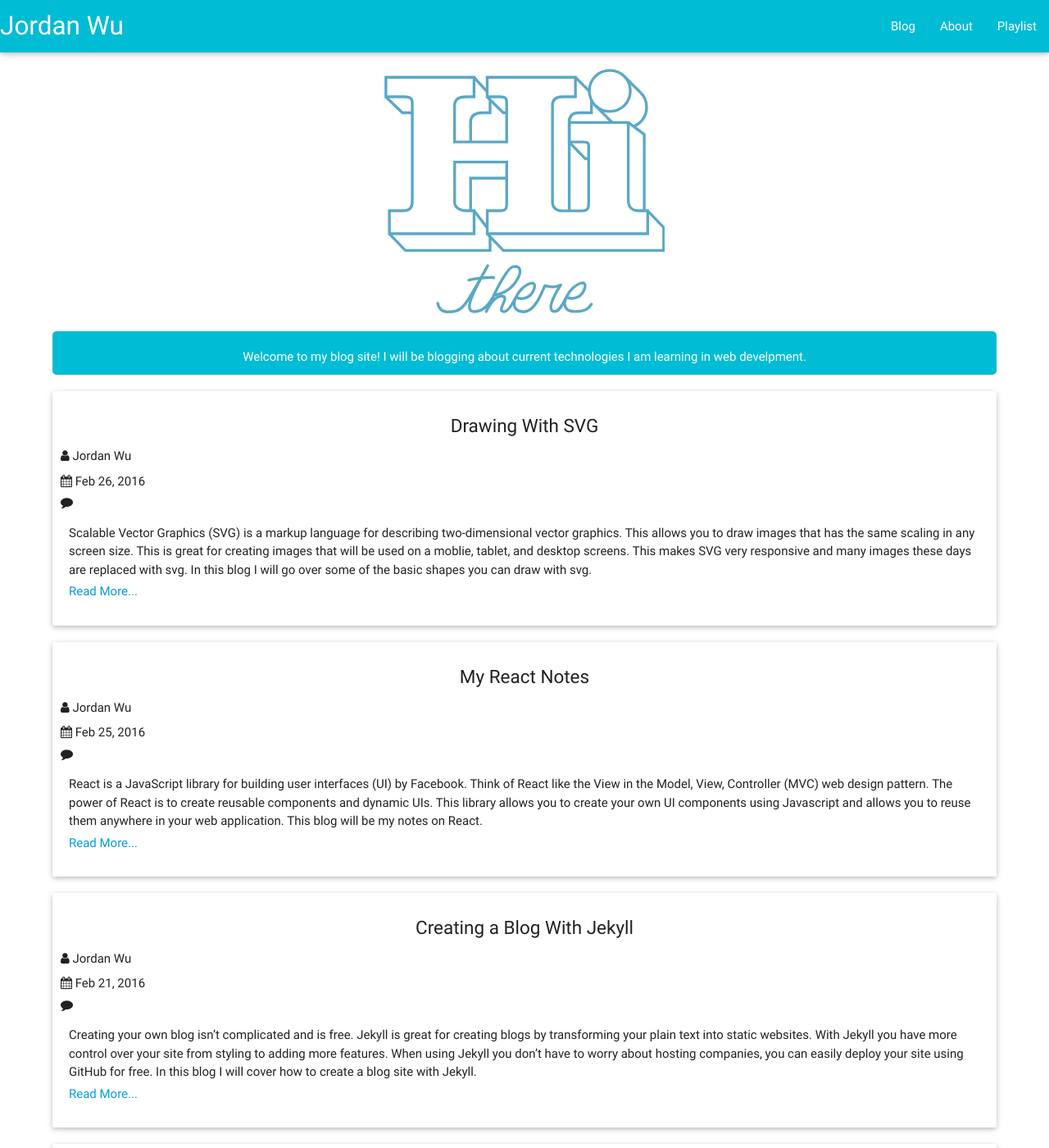
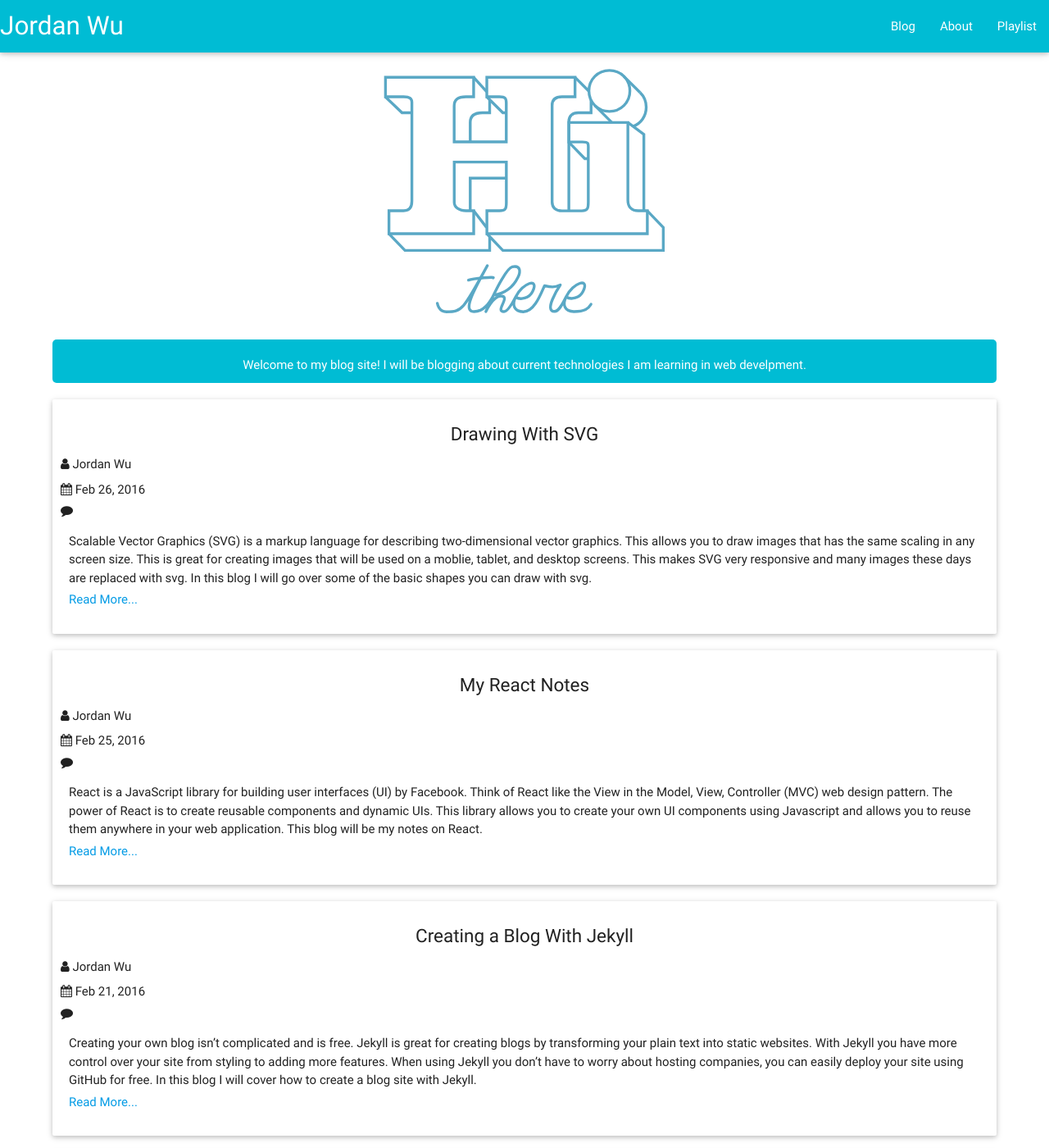
Before and after one commit to JordanSpencerWu/old-website, a Jekyll site: the page built from index.html, in a window 1280 px wide and 1400 px high. Shown: the whole window at 82% size. Built offline with Jekyll 4.4.1, drawn with Linux system fonts in a browser that asks for light colours; nearby versions of some CDN libraries; the list of posts is cut into pages by our own code; comment, search, counter and statistics services are not loaded.

Commit message:
fix padding for svg animate

```diff
--- a/_sass/_styles.scss
+++ b/_sass/_styles.scss
@@ -204,5 +204,5 @@
 }
 
 .bloc-head {
-  margin: 20px 0;
+  padding: 20px;
 }
--- a/index.html
+++ b/index.html
@@ -3,7 +3,7 @@
 ---
 <!-- Head: HI THERE -->
 <div class="bloc bloc-head">
-  <svg height="300" xmlns="http://www.w3.org/2000/svg" x="0px" y="0px" style="display:block; margin:0 auto;"
+  <svg height="300" xmlns="http://www.w3.org/2000/svg" x="0px" y="0px" style="display:block; margin:0 auto; width: 100%;"
       viewBox="0 0 404.7 354" enable-background="new 0 0 404.7 354" id="hi-there" onclick="hi.reset().play();">
 
     <!-- HI -->
```
